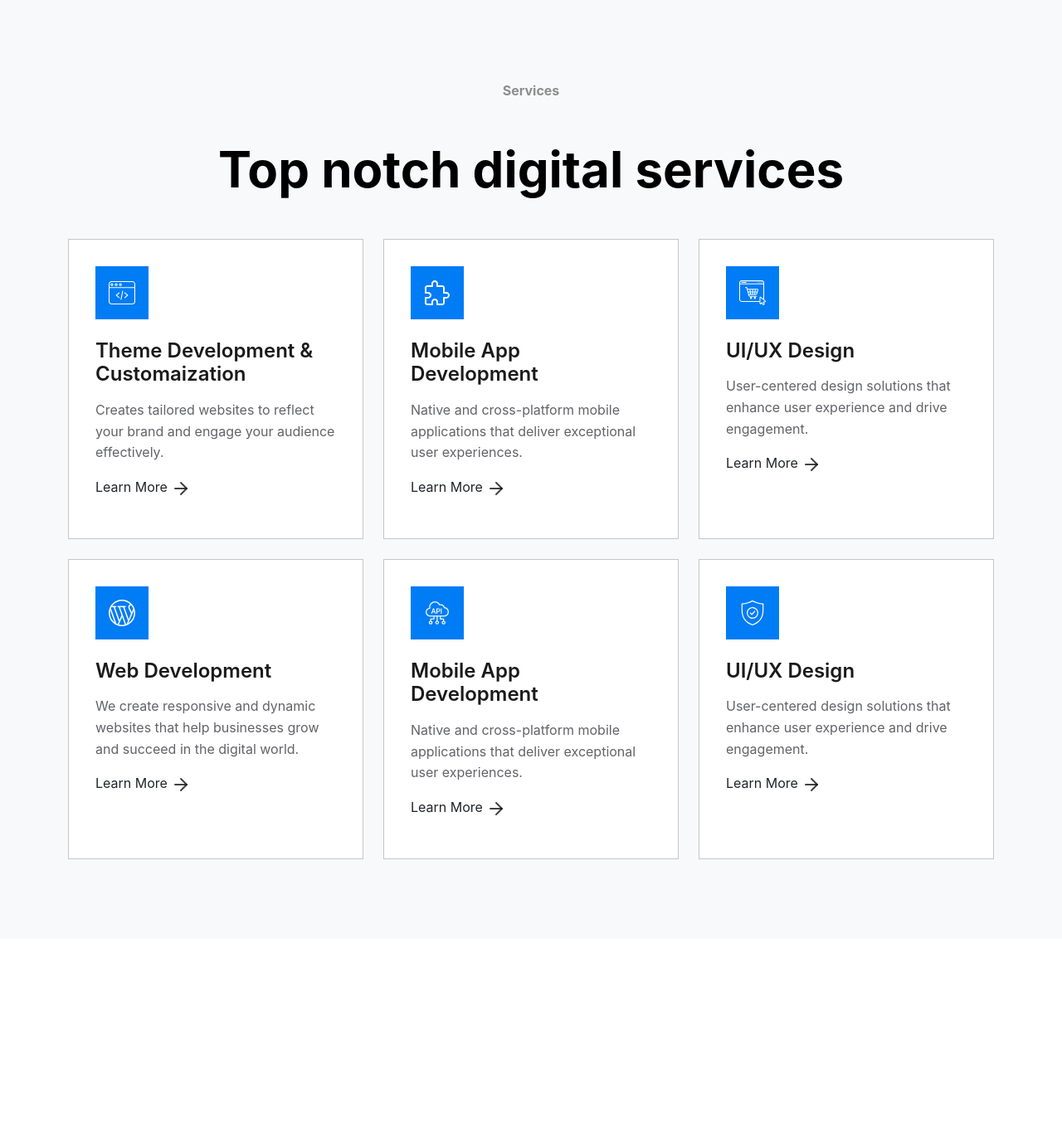
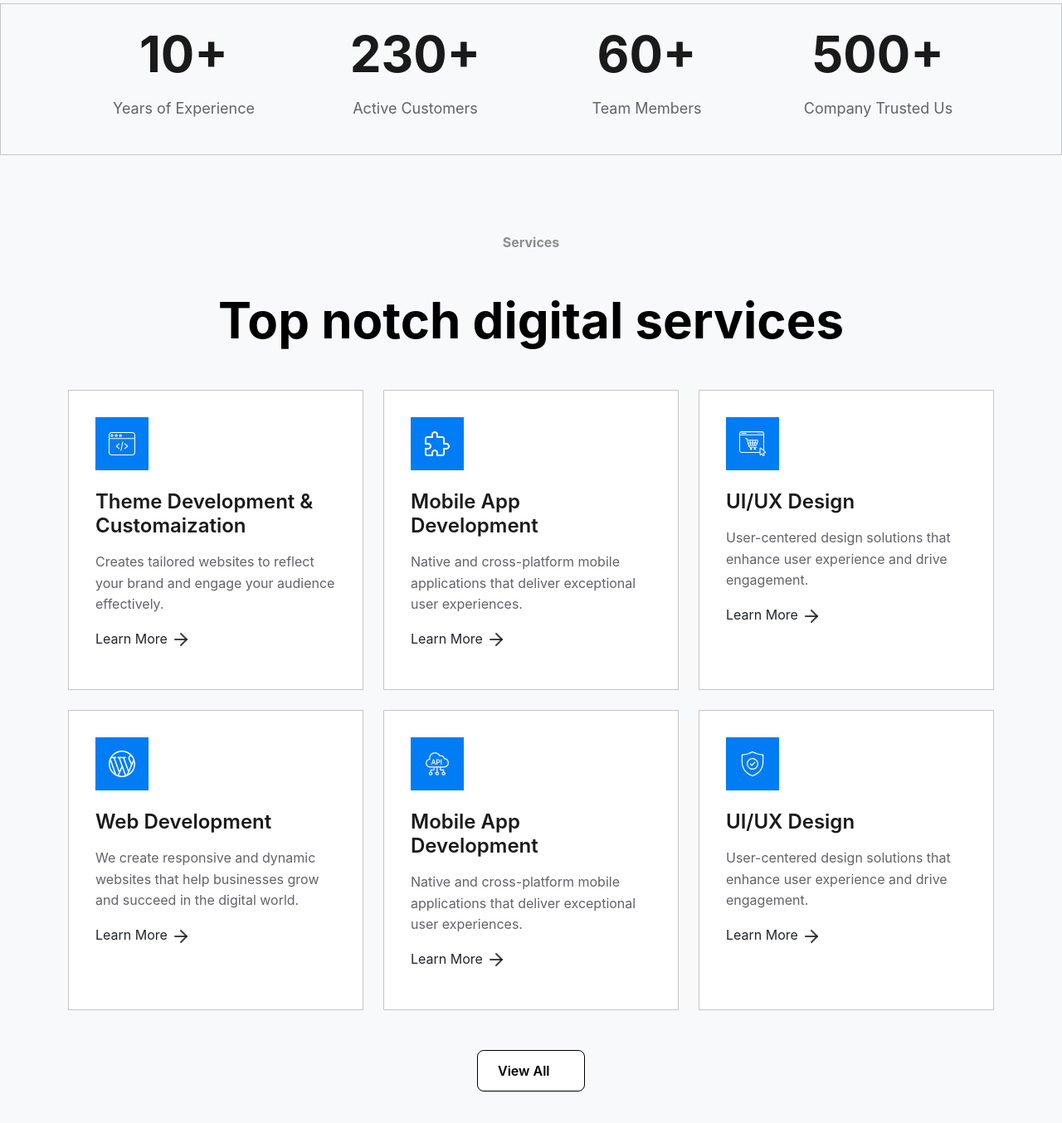
Before and after one commit to SamratEmily/HTML5-CSS3, a plain HTML site: page homepage.html in a window 1280 px wide. Shown: the part 1908-3262 px from the top of the page at 83% size. Before the commit the page ends 3040 px from the top, so only its background shows below. Drawn offline with nearby package versions, Linux system fonts and the light colour scheme.

Commit message:
updated another sections about data

```diff
--- a/homepage.html
+++ b/homepage.html
@@ -236,6 +236,45 @@
             }
         }
 
+        /* Data Section */
+        .data-section {
+            padding: 1.5rem 0;
+            background-color: #F8F9FA;
+            border: 1px solid #C6C6C6;
+        }
+        .data-row {
+            display: flex;
+            justify-content: space-between;
+            align-items: center;
+        }
+        .data-item {
+            text-align: center;
+            flex: 1;
+        }
+        .data-number {
+            font-size: 60px;
+            font-weight: 700;
+            color: var(--text-dark);
+            margin-bottom: 1rem;
+        }
+        .data-text {
+            font-size: 18px;
+            color: var(--text-gray);
+            line-height: 1.6;
+        }
+        @media (max-width: 991.98px) {
+            .data-row {
+                flex-direction: column;
+                align-items: center;
+            }
+            .data-item {
+                margin-bottom: 2rem;
+            }
+            .data-item:last-child {
+                margin-bottom: 0;
+            }
+        }
+
         /* Services Section */
         .services-section {
             padding: 6rem 0;
@@ -290,6 +329,30 @@
             color: var(--text-gray);
             font-size: 1rem;
             line-height: 1.6;
+        }
+
+        .view-all-button {
+            display: flex;
+            justify-content: center;
+            margin-top: 3rem;
+        }
+        .btn-view-all {
+            background-color: white;
+            border: .5px solid black;
+            padding: 12px 24px;
+            border-radius: 8px;
+            transition: all 0.3s ease;
+            text-decoration: none;
+        }
+
+        .btn-view-all a{
+            color: black !important;
+            text-decoration: none;
+            font-weight: 600;
+        }
+
+        .btn-view-all img{
+            color: #1A1A1A;
         }
 
         @media (max-width: 991.98px) {
@@ -419,6 +482,29 @@
         </div>
     </section>
 
+    <section class="data-section">
+        <div class="container">
+           <div class="data-row">
+                <div class="data-item">
+                    <h1 class="data-number">10+</h1>
+                    <p class="data-text">Years of Experience</p>
+                </div>
+                <div class="data-item">
+                    <h1 class="data-number">230+</h1>
+                    <p class="data-text">Active Customers</p>
+                </div>
+                <div class="data-item">
+                    <h1 class="data-number">60+</h1>
+                    <p class="data-text">Team Members</p>
+                </div>
+                <div class="data-item">
+                    <h1 class="data-number">500+</h1>
+                    <p class="data-text">Company Trusted Us</p>
+                </div>
+           </div>
+        </div>
+    </section>
+
     <section class="services-section">
         <div class="container">
             <h2 class="section-title-3"> Services</h2>
@@ -473,6 +559,11 @@
                     </div>
                 </div>
             </div>
+            <div class="view-all-button">
+                <button class="btn btn-view-all">
+                    <a href="#">View All</a> <img src="assets/images/up-arrow.svg" alt="Arrow"></a>
+                </button>
+            </div>
         </div>
     </section>
 
```
Also changed, not shown: audio.html (+1 -1 lines).
